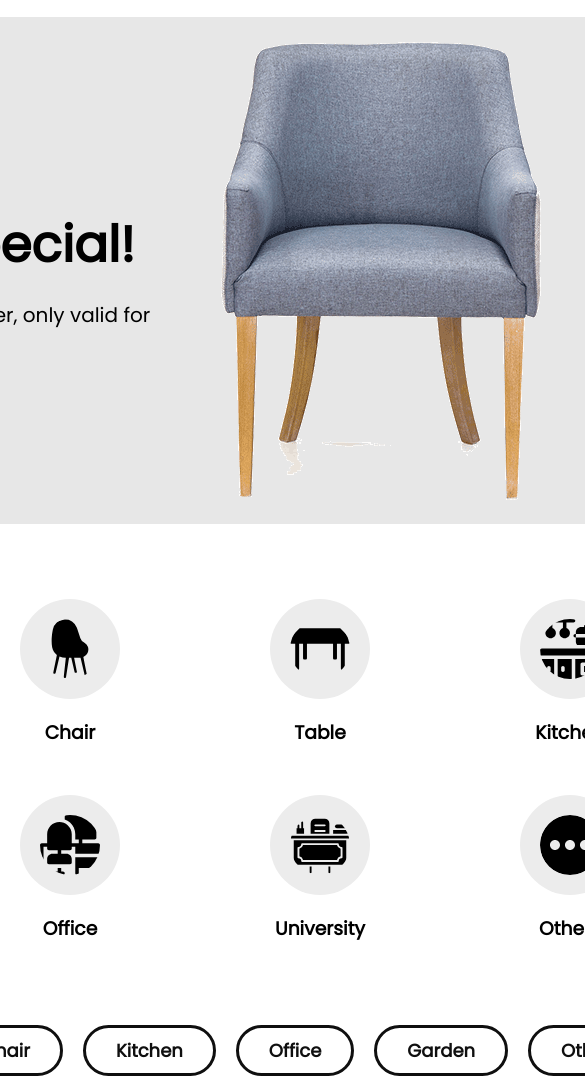
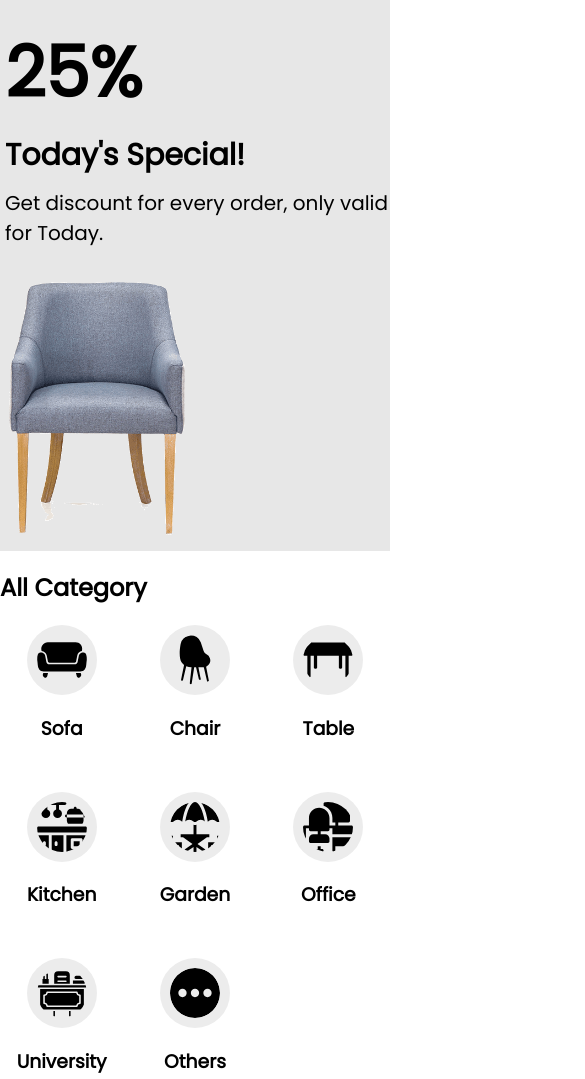
Before and after one commit to saadhossain/furnica, a plain HTML site: page index.html in a window 390 px wide. Shown: the part 62-1141 px from the top of the page, 585 px wide, since content can reach past the window. Drawn offline with Linux system fonts and the light colour scheme.

Commit message:
make responsive for device max width 576px

```diff
--- a/style.css
+++ b/style.css
@@ -1,178 +1,301 @@
 @import url('https://fonts.googleapis.com/css2?family=Poppins&display=swap');
 
 /* Common Styles */
-body{
+body {
     font-family: 'Poppins', sans-serif;
-    margin:0;
-    padding:0;
+    margin: 0;
+    padding: 0;
 }
-main{
+
+main {
     display: flex;
     /* justify-content: center; */
     flex-direction: column;
     align-items: center;
 }
 
-.container{
+.container {
     width: 960px;
 }
+
 /* Header Styling */
-header{
+header {
     display: flex;
     justify-content: center;
     padding: 10px;
     background-color: #ffe1b9;
 }
-.menu{
+
+.menu {
     display: flex;
     justify-content: space-evenly;
     align-items: center;
 }
-.menu li{
+
+.menu li {
     list-style: none;
 }
-.menu img{
+
+.menu img {
     width: 32px;
-    height:32px;
+    height: 32px;
 }
-.menu .fa-solid{
+
+.menu .fa-solid {
     font-size: 25px;
-    color:#424242;
+    color: #424242;
 }
+
 /*--------------------
 Carousel Section Style
 ----------------------*/
 
-.carousel{
+.carousel {
     background-color: #E7E7E7;
     border-radius: 20px;
     display: flex;
     justify-content: space-between;
-    margin-top:20px;
+    margin-top: 20px;
 }
-.carousel-info, .carousel-img{
+
+.carousel-info,
+.carousel-img {
     width: 50%;
 }
-.carousel-info{
-    padding-left:20px;
+
+.carousel-info {
+    padding-left: 20px;
 }
-.carousel-info h1{
+
+.carousel-info h1 {
     font-size: 100px;
     line-height: 0.5em;
 }
-.carousel-info h2{
+
+.carousel-info h2 {
     font-size: 50px;
     line-height: 0.5em;
 }
-.carousel-info p{
+
+.carousel-info p {
     font-size: 20px;
 }
+
 /*--------------------
 Category Section Style
 ----------------------*/
-.all-category{
+.all-category {
     display: grid;
     grid-template-columns: repeat(4, 1fr);
     grid-gap: 30px 40px;
 }
-.category{
+
+.category {
     display: flex;
     flex-direction: column;
     align-items: center;
 }
-.category img{
+
+.category img {
     height: 60px;
     width: 60px;
     background-color: #ECECEC;
-    padding:20px;
+    padding: 20px;
     border-radius: 50%;
 }
+
 /*--------------------
 Popular Product Section Style
 ----------------------*/
 
 /* Product Tags Style */
-.poplular-tags{
+.poplular-tags {
     display: flex;
 }
-.poplular-tags li{
+
+.poplular-tags li {
     list-style: none;
 }
-.poplular-tags a{
+
+.poplular-tags a {
     text-decoration: none;
     margin-right: 20px;
-    border:3px solid #0F0F0F;
+    border: 3px solid #0F0F0F;
     border-radius: 30px;
-    padding:10px 30px;
+    padding: 10px 30px;
     font-size: 18px;
     font-weight: 700;
-    color:#0F0F0F;
+    color: #0F0F0F;
     transition: 0.5s all ease-in-out;
 }
-.poplular-tags .active a{
+
+.poplular-tags .active a {
     background-color: #0F0F0F;
-    color:#fff;
+    color: #fff;
 }
-.poplular-tags a:hover{
+
+.poplular-tags a:hover {
     background-color: #0F0F0F;
-    color:#fff;
+    color: #fff;
 }
 
 /* Popular Product style */
-.popular-products{
+.popular-products {
     display: grid;
     grid-template-columns: repeat(3, 1fr);
     grid-gap: 30px 40px;
-    margin:30px 0px;
+    margin: 30px 0px;
 }
-.product{
+
+.product {
     background-color: #F3F3F3;
     border-radius: 30px;
-    padding:0px 10px;
+    padding: 0px 10px;
 }
-.product-img img{
+
+.product-img img {
     width: 100%;
 }
+
 /* product title and pricing style */
-.product-tittle{
+.product-tittle {
     font-size: 20px;
     line-height: 0.5em;
 }
-.product-price{
+
+.product-price {
     font-size: 30px;
-    color:brown;
-    margin-top:10px;
+    color: brown;
+    margin-top: 10px;
     line-height: 0.5em;
 }
-.product-status{
+
+.product-status {
     display: flex;
     justify-content: space-between;
     align-items: center;
 }
-.sold{
+
+.sold {
     background-color: #ffbd99;
-    padding:5px 10px;
+    padding: 5px 10px;
     border-radius: 5px;
     font-size: 15px;
 }
+
 /*--------------------
 Footer Section Style
 ----------------------*/
-footer{
+footer {
     background-color: #ffe1b9;
     text-align: center;
-    padding:5px 0px;
-    color:#10181a;
+    padding: 5px 0px;
+    color: #10181a;
 }
-.footer-content{
+
+.footer-content {
     display: flex;
     justify-content: center;
     align-items: center;
 }
-.footer-content img{
+
+.footer-content img {
     height: 40px;
     width: 40;
 }
-footer>hr{
-    border:1px solid #424242;
+
+footer>hr {
+    border: 1px solid #424242;
 }
+
+/*----------------------
+Media queires
+-----------------------*/
+@media screen and (max-width:576px) {
+    .container {
+        max-width: 100%;
+    }
+
+    /* Carousel Responsive */
+    .carousel {
+        flex-direction: column;
+        border-radius: 0px;
+        margin-top: 0px;
+        align-items: center;
+    }
+
+    .carousel-info,
+    .carousel-img {
+        width: 100%;
+    }
+
+    .carousel-info {
+        padding-left: 10px;
+    }
+
+    .carousel-info h1 {
+        font-size: 70px;
+        line-height: 0.5em;
+    }
+
+    .carousel-info h2 {
+        font-size: 30px;
+        line-height: 0.5em;
+    }
+
+    .carousel-img img {
+        width: 50%;
+    }
+
+    /*Category Responsive*/
+    .all-category {
+        grid-template-columns: repeat(3, 1fr);
+        grid-gap: 30px 10px;
+    }
+
+    .category img {
+        height: 50px;
+        width: 50px;
+        padding: 10px;
+        border-radius: 50%;
+    }
+
+    /* Product Tags Responsive */
+    .poplular-tags {
+        flex-wrap: wrap;
+        margin-left: 10px;
+    }
+
+    .poplular-tags li {
+        margin-bottom: 20px;
+    }
+
+    .poplular-tags a {
+        margin-right: 10px;
+        border-radius: 20px;
+        padding: 5px 10px;
+        font-size: 16px;
+    }
+
+    /* Popular Product Responsive */
+    .popular-products {
+        grid-template-columns: repeat(1, 1fr);
+        margin: 30px 20px;
+    }
+
+    .product {
+        background-color: #F3F3F3;
+        border-radius: 30px;
+        padding: 0px 10px;
+    }
+
+    .product-img img {
+        width: 80%;
+    }
+
+    /* product title and pricing style */
+    .product-price {
+        font-size: 25px;
+    }
+
+}
```
